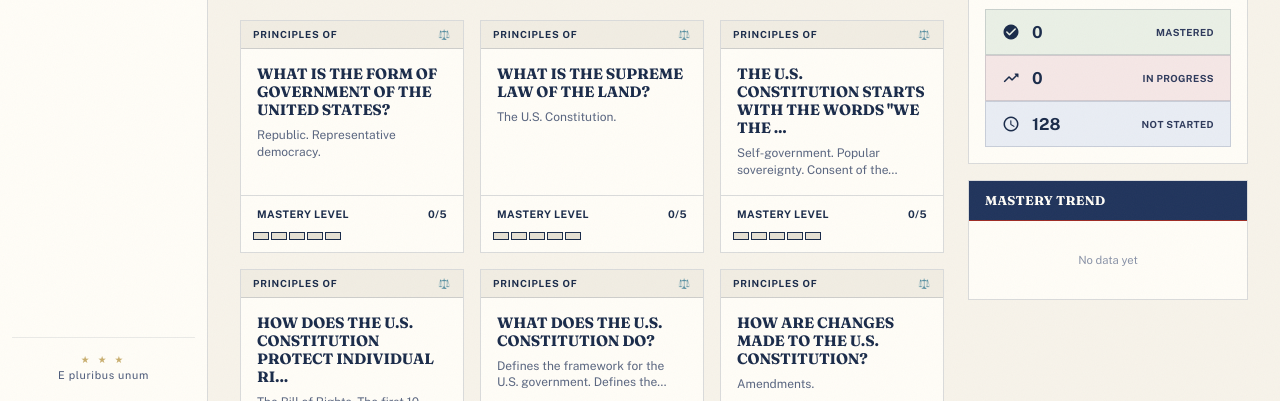
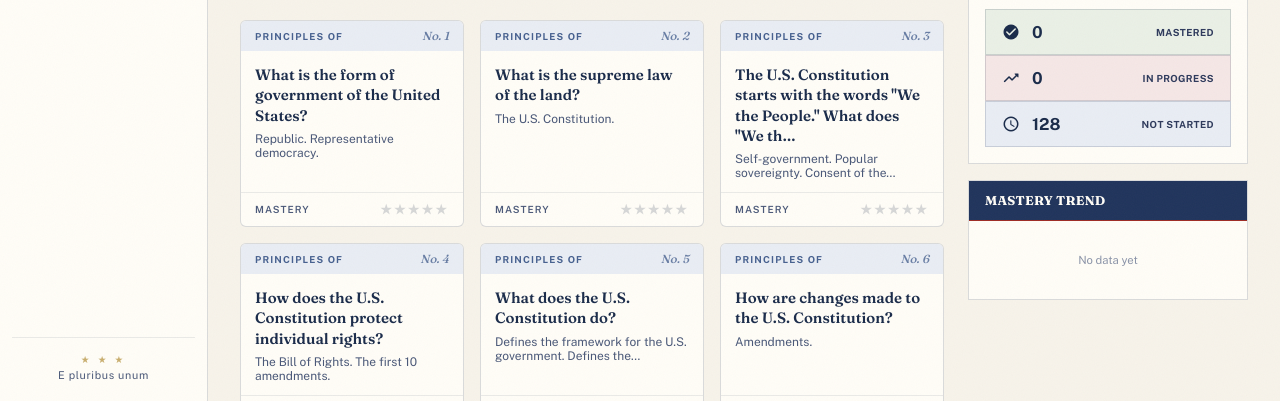
Before and after one commit to omarqx/civic-flash-cards, a website built with Vite: page index.html in a window 1280 px wide. Shown: the part 399-800 px from the top of the page. Built offline with nearby package versions, Linux system fonts and the light colour scheme.

Commit message:
feat: archival category tints, gold-star mastery, editorial card tiles

```diff
--- a/src/components/shared/card-brutal.ts
+++ b/src/components/shared/card-brutal.ts
@@ -3,7 +3,7 @@
  * Attributes: card-id
  * Dispatches: card-click (detail: { cardId: number })
  */
-import { CATEGORIES, CAT_CSS, CAT_ICONS } from '../../data/flashcards';
+import { CATEGORIES, CAT_CSS } from '../../data/flashcards';
 import { Store } from '../../state/store';
 import type { Flashcard, CategoryId } from '../../types';
 
@@ -51,23 +51,19 @@ export class CardBrutal extends HTMLElement {
     const cat = CATEGORIES[card.cat];
     const mastery = Store.getCardMastery(card.id);
     const cssClass = CAT_CSS[card.cat as CategoryId];
-    const icon = CAT_ICONS[card.cat as CategoryId];
 
     this.setAttribute('aria-label', `Question ${card.id}: ${card.q.substring(0, 40)}`);
     this.innerHTML = `
       <div class="card-brutal-header ${cssClass}">
-        <span>${cat.name.split(' ').slice(0, 2).join(' ').toUpperCase()}</span>
-        <span>${icon}</span>
+        <span>${cat.name.split(' ').slice(0, 2).join(' ')}</span>
+        <span class="card-brutal-qnum">No. ${card.id}</span>
       </div>
       <div class="card-brutal-body">
-        <div class="card-brutal-title">${card.q.length > 55 ? card.q.substring(0, 52) + '...' : card.q}</div>
+        <div class="card-brutal-title">${card.q.length > 80 ? card.q.substring(0, 77) + '…' : card.q}</div>
         <div class="card-brutal-desc">${card.a}</div>
       </div>
       <div class="card-brutal-footer">
-        <span>Mastery Level</span>
-        <span>${mastery.masteryLevel}/5</span>
-      </div>
-      <div style="padding: 0 12px 12px;">
+        <span>Mastery</span>
         <mastery-bar level="${mastery.masteryLevel}"></mastery-bar>
       </div>
     `;
--- a/src/components/shared/mastery-bar.ts
+++ b/src/components/shared/mastery-bar.ts
@@ -2,8 +2,6 @@
  * <mastery-bar> — 5-segment mastery indicator
  * Attributes: level (0–5)
  */
-const COLORS = ['filled-green', 'filled-green', 'filled-teal', 'filled-yellow', 'filled-pink'];
-
 export class MasteryBar extends HTMLElement {
   static observedAttributes = ['level'];
 
@@ -19,13 +17,11 @@ export class MasteryBar extends HTMLElement {
   }
 
   private render() {
-    const lvl = this.level;
+    const lvl = Math.max(0, Math.min(5, this.level));
     this.innerHTML = `
-      <div class="mastery-bar" aria-label="Mastery level ${lvl} of 5">
-        ${[0, 1, 2, 3, 4].map(i =>
-          `<span class="mastery-seg ${i < lvl ? COLORS[Math.min(i, COLORS.length - 1)] : ''}"></span>`
-        ).join('')}
-      </div>
+      <span class="stars-mastery" role="img" aria-label="Mastery level ${lvl} of 5">${
+        '★'.repeat(lvl)
+      }<span class="off">${'★'.repeat(5 - lvl)}</span></span>
     `;
   }
 }
--- a/src/styles/index.css
+++ b/src/styles/index.css
@@ -312,108 +312,62 @@ body::before {
 .btn-icon-only .material-icons-round { font-size: 1.2rem; }
 
 /* ============================================================
-   CARDS — Brutalist with colored headers
+   QUESTION CARD TILE
    ============================================================ */
 .card-brutal {
-  background: var(--white);
-  border: var(--border);
-  display: flex;
-  flex-direction: column;
-  transition: all var(--dur);
-}
-.card-brutal:hover {
-  transform: translate(-2px, -2px);
-  box-shadow: 6px 6px 0 var(--black);
-}
-
+  display: flex; flex-direction: column;
+  background: var(--surface);
+  border: 1px solid var(--hairline);
+  border-radius: var(--radius-md);
+  overflow: hidden; cursor: pointer;
+  transition: box-shadow .18s var(--ease), transform .18s var(--ease);
+}
+.card-brutal:hover { box-shadow: var(--shadow-soft); transform: translateY(-2px); }
+.card-brutal:focus-visible { outline: 2px solid var(--gold); outline-offset: 2px; }
 .card-brutal-header {
-  padding: var(--sp-2) var(--sp-3);
-  display: flex;
-  align-items: center;
-  justify-content: space-between;
-  font-size: 0.65rem;
-  font-weight: 800;
-  text-transform: uppercase;
-  letter-spacing: 0.08em;
-  border-bottom: var(--border);
-}
-
-.card-brutal-body {
-  padding: var(--sp-4);
-  flex: 1;
-  display: flex;
-  flex-direction: column;
-  gap: var(--sp-2);
-}
-
+  padding: 8px 14px;
+  font-size: 0.64rem; font-weight: 700; letter-spacing: 0.12em; text-transform: uppercase;
+  display: flex; justify-content: space-between; align-items: center;
+}
+.card-brutal-qnum {
+  font-family: var(--font-display); font-style: italic; font-weight: 500;
+  letter-spacing: 0; text-transform: none; font-size: 0.78rem; opacity: 0.8;
+}
+.card-brutal-body { padding: 14px 14px 12px; flex: 1; }
 .card-brutal-title {
-  font-family: var(--font-display);
-  font-weight: 800;
-  font-size: 1rem;
-  text-transform: uppercase;
-  letter-spacing: -0.01em;
-  line-height: 1.2;
-}
-
+  font-family: var(--font-display); font-size: 1rem; font-weight: 600; line-height: 1.35;
+  margin-bottom: 6px;
+}
 .card-brutal-desc {
-  font-size: 0.8rem;
-  color: var(--gray-500);
-  line-height: 1.4;
-  display: -webkit-box;
-  -webkit-line-clamp: 2;
-  -webkit-box-orient: vertical;
-  overflow: hidden;
-}
-
+  font-size: 0.8rem; color: var(--ink-soft);
+  display: -webkit-box; -webkit-line-clamp: 2; -webkit-box-orient: vertical; overflow: hidden;
+}
 .card-brutal-footer {
-  padding: var(--sp-3) var(--sp-4);
-  border-top: var(--border);
-  display: flex;
-  align-items: center;
-  justify-content: space-between;
-  font-size: 0.7rem;
-  font-weight: 700;
-  text-transform: uppercase;
-  letter-spacing: 0.04em;
-}
-
-/* Mastery bar (5 segments) */
-.mastery-bar {
-  display: flex;
-  gap: 2px;
-  align-items: center;
-}
-.mastery-seg {
-  width: 16px;
-  height: 8px;
-  border: 1.5px solid var(--black);
-  background: var(--gray-200);
-}
-.mastery-seg.filled-green { background: var(--green); }
-.mastery-seg.filled-yellow { background: var(--yellow); }
-.mastery-seg.filled-pink { background: var(--pink); }
-.mastery-seg.filled-red { background: var(--red); }
-.mastery-seg.filled-blue { background: var(--blue); }
-.mastery-seg.filled-teal { background: var(--teal); }
-
-/* Category color variants — American palette */
-.cat-A { background: var(--red-light); }
-.cat-B { background: var(--navy-light); }
-.cat-C { background: #EBF4FF; }
-.cat-D { background: var(--gold-light); }
-.cat-E { background: var(--green-light); }
-.cat-F { background: #FFF0E8; }
-.cat-G { background: #E8F5EC; }
-.cat-H { background: var(--navy-light); }
-
-.cat-icon-A { color: var(--red); }
-.cat-icon-B { color: var(--navy); }
-.cat-icon-C { color: var(--navy-mid); }
-.cat-icon-D { color: var(--gold); }
-.cat-icon-E { color: var(--green-dark); }
-.cat-icon-F { color: var(--orange); }
-.cat-icon-G { color: var(--green-dark); }
-.cat-icon-H { color: var(--navy); }
+  padding: 9px 14px;
+  border-top: 1px solid var(--hairline-soft);
+  display: flex; justify-content: space-between; align-items: center;
+  font-size: 0.66rem; font-weight: 600; letter-spacing: 0.1em; text-transform: uppercase;
+  color: var(--ink-soft);
+}
+
+/* Category color variants — archival tints */
+.cat-A { background: #E9EDF4; color: #46608F; }
+.cat-B { background: #EAF0E6; color: #5A7350; }
+.cat-C { background: #F5EAE2; color: #A05C3B; }
+.cat-D { background: #F5EFDD; color: #8A6F2F; }
+.cat-E { background: #E8ECEC; color: #4E6A6A; }
+.cat-F { background: #EBEFE0; color: #6A7A42; }
+.cat-G { background: #F5E7E6; color: #9E5A55; }
+.cat-H { background: #F2EEE3; color: #8A7B4F; }
+
+.cat-icon-A { color: #46608F; }
+.cat-icon-B { color: #5A7350; }
+.cat-icon-C { color: #A05C3B; }
+.cat-icon-D { color: #8A6F2F; }
+.cat-icon-E { color: #4E6A6A; }
+.cat-icon-F { color: #6A7A42; }
+.cat-icon-G { color: #9E5A55; }
+.cat-icon-H { color: #8A7B4F; }
 
 /* ============================================================
    FILTER BAR
@@ -1632,11 +1586,6 @@ body::before {
   border-bottom-color: var(--red);
 }
 
-/* --- Card brutal header with American accent --- */
-.card-brutal-header {
-  background: var(--gray-100);
-}
-
 /* --- Rating buttons American palette --- */
 .rating-btn[data-rating="0"]:hover { background: var(--red); color: var(--white); }
 .rating-btn[data-rating="1"]:hover { background: var(--orange-light); }
@@ -1645,14 +1594,6 @@ body::before {
 .rating-btn[data-rating="4"]:hover { background: var(--navy); color: var(--white); }
 .rating-btn[data-rating="5"]:hover { background: var(--gold-bright); }
 
-/* --- Mastery segments patriotic palette --- */
-.mastery-seg.filled-green { background: var(--green); }
-.mastery-seg.filled-yellow { background: var(--gold-bright); }
-.mastery-seg.filled-pink { background: var(--red); }
-.mastery-seg.filled-red { background: var(--red-dark); }
-.mastery-seg.filled-blue { background: var(--navy-mid); }
-.mastery-seg.filled-teal { background: var(--navy); }
-
 /* --- History badge colors --- */
 .history-item-badge {
   background: var(--navy-light);
```
